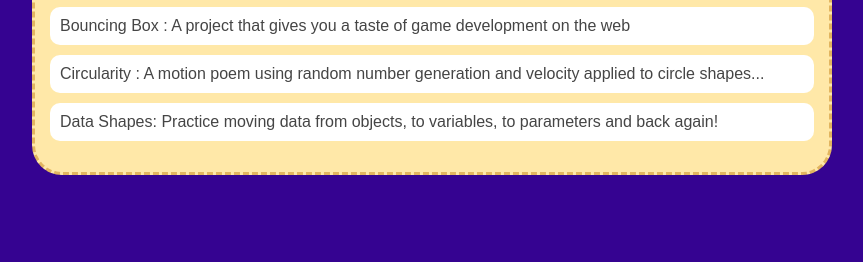
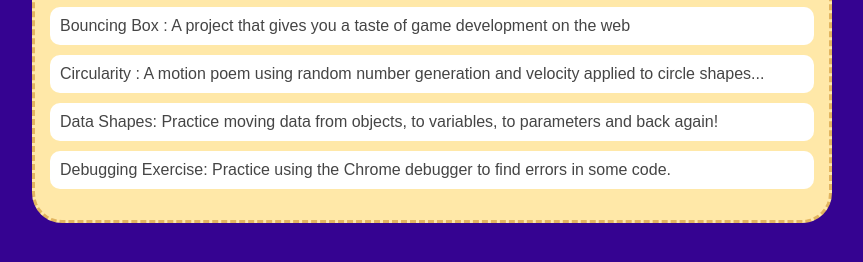
Before and after one commit to juamil-nln/juamil-nln.github.io, a plain HTML site: page portfolio.html in a window 1280 px wide. Shown: the part 220-482 px from the top of the page, without its empty margins (208-1071 px from the left). Drawn offline with Linux system fonts and the light colour scheme.

Commit message:
added debugging to portfolio

```diff
--- a/portfolio.html
+++ b/portfolio.html
@@ -26,6 +26,7 @@
                     <li><a href="projects/bouncing-box/">Bouncing Box : A project that gives you a taste of game development on the web </a></li>
                     <li><a href="projects/circularity/">Circularity : A motion poem using random number generation and velocity applied to circle shapes...</a></li>
                     <li><a href="asd-projects/data-shapes/"> Data Shapes: Practice moving data from objects, to variables, to parameters and back again!</a></li>
+                    <li><a href="asd-projects/debugging-exercise">Debugging Exercise: Practice using the Chrome debugger to find errors in some code.</a></li>
                 </ul>
             </div>
          </main>
```
